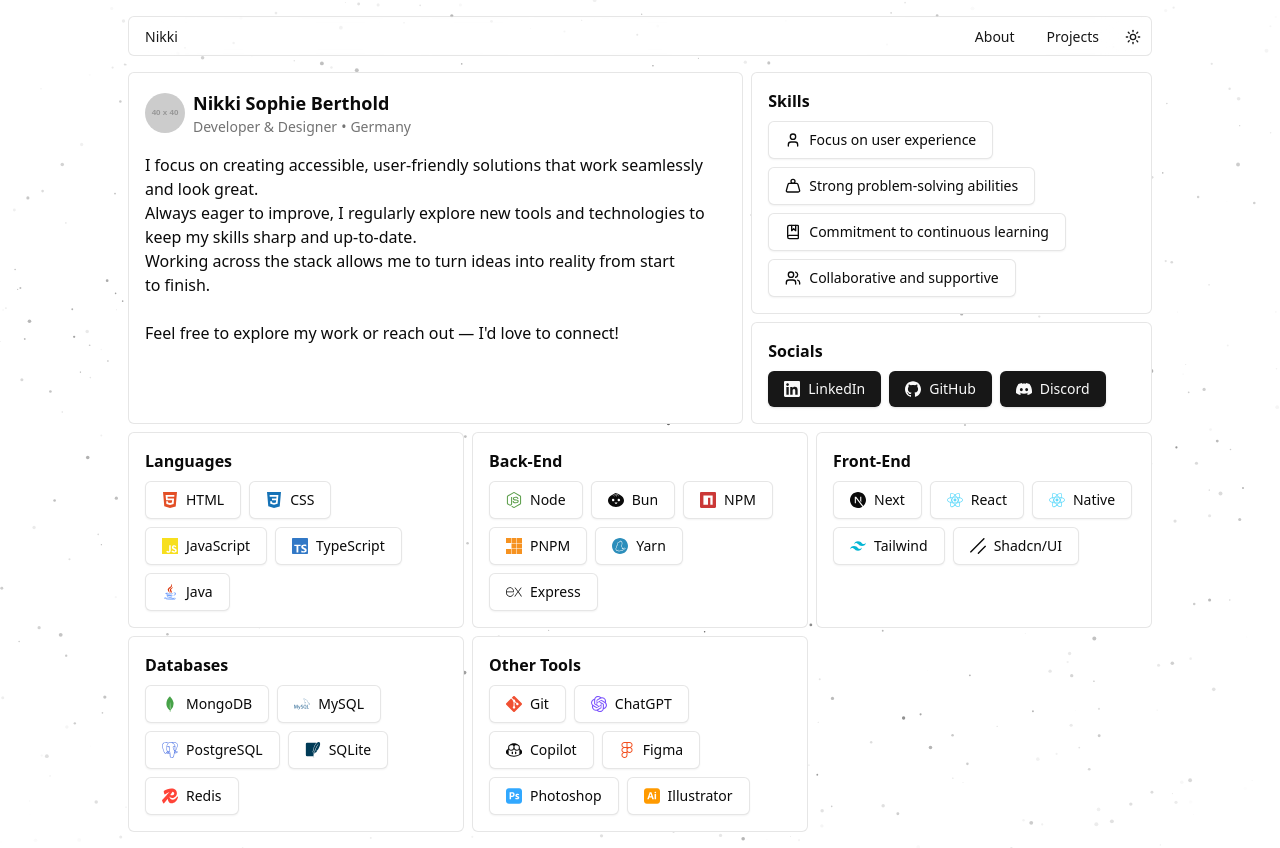
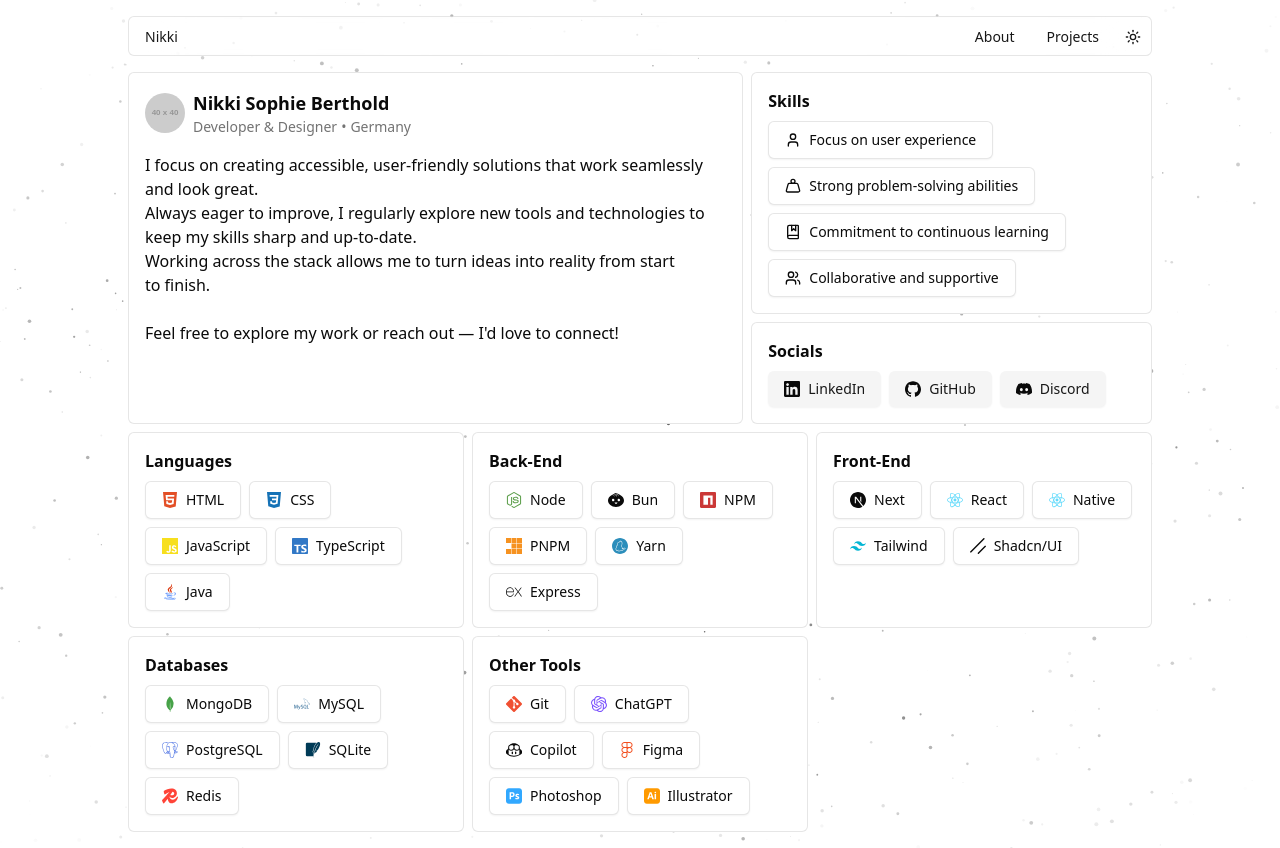
Before and after one commit to CuteNikki/Portfolio, a Next.js app: page /about in a window 1280 px wide. Built offline with nearby package versions, Linux system fonts and the light colour scheme.

Commit message:
Made socials less eye-catchy

```diff
--- a/components/sections/about.tsx
+++ b/components/sections/about.tsx
@@ -108,21 +108,17 @@ function Socials() {
       <h1 className='font-bold'>Socials</h1>
       <div className='flex flex-wrap gap-2'>
         {socials.map((social) => (
-          <Button key={social.name} variant='default' asChild>
+          <Button key={social.name} variant='secondary' asChild>
             <Link href={social.url}>
-              <span className='size-4 fill-primary-foreground'>
-                {social.icon}
-              </span>
+              <span className='size-4 fill-foreground'>{social.icon}</span>
               {social.name}
             </Link>
           </Button>
         ))}
         <DropdownMenu>
           <DropdownMenuTrigger asChild>
-            <Button variant='default'>
-              <span className='size-4 fill-primary-foreground'>
-                {discord.icon}
-              </span>
+            <Button variant='secondary'>
+              <span className='size-4 fill-foreground'>{discord.icon}</span>
               Discord
             </Button>
           </DropdownMenuTrigger>
```
